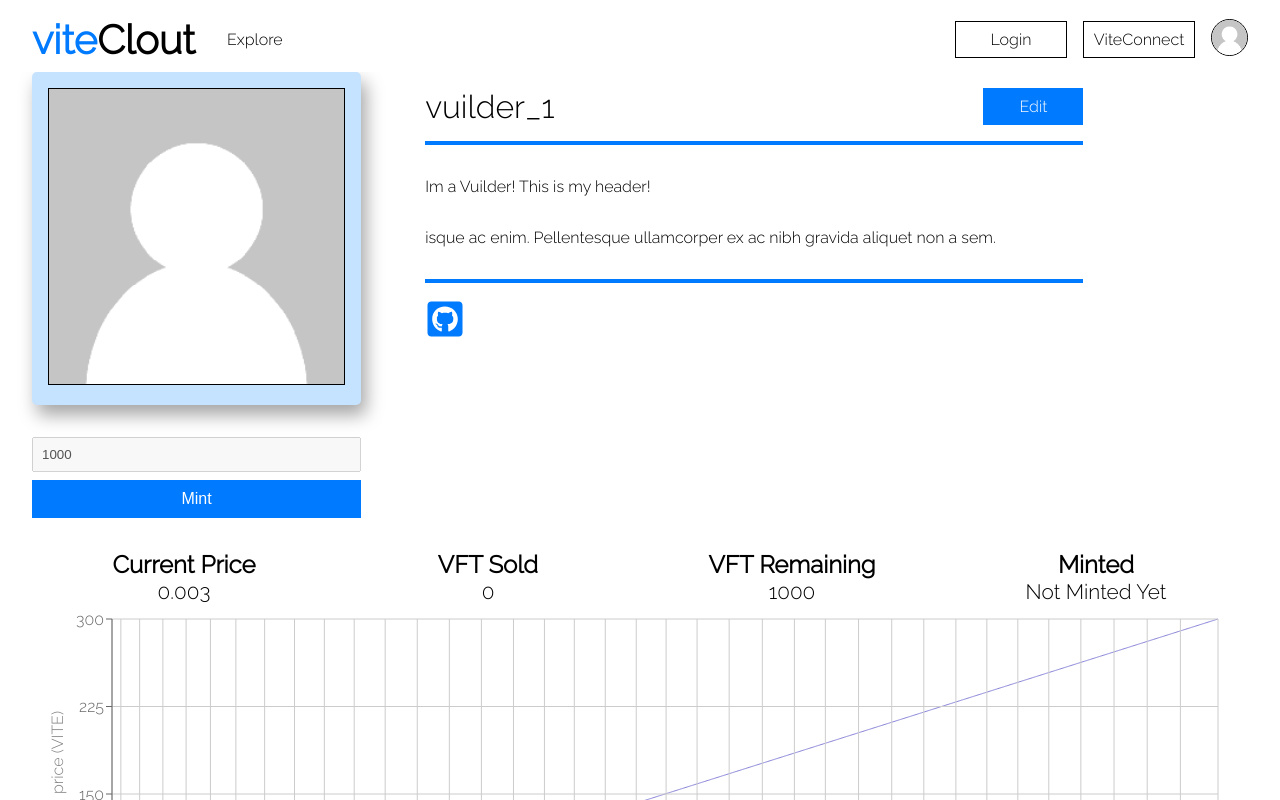
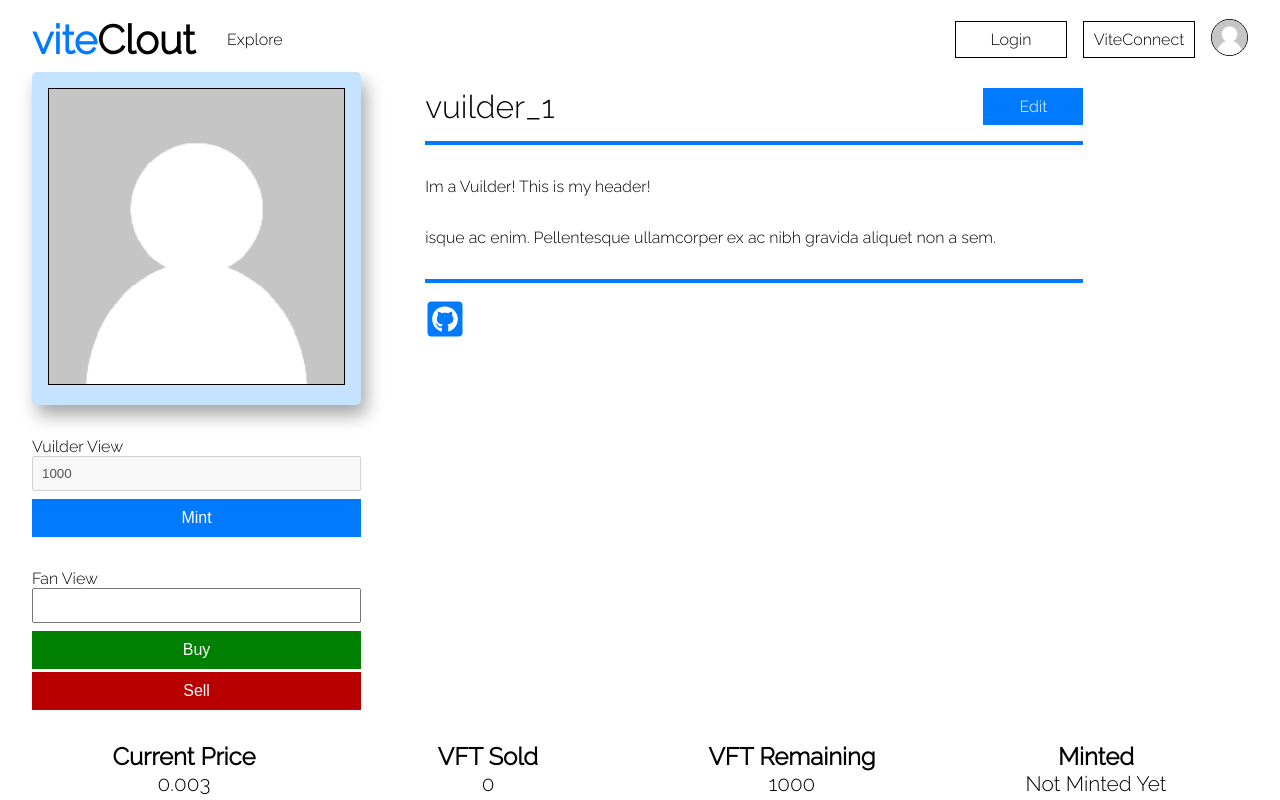
Before and after one commit to DTIV/viteclout, a React (Create React App) app in the folder frontend/: page /vuilder/1 in a window 1280 px wide. Shown: the top 800 px of the page. Built offline with nearby package versions, Linux system fonts and the light colour scheme.

Commit message:
added buy-sell to vuilder profile

```diff
--- a/frontend/src/components/vuilder/VuilderProfile.js
+++ b/frontend/src/components/vuilder/VuilderProfile.js
@@ -33,12 +33,25 @@
                         <img className="profile-pic" src={vuilder.image} alt="" />
                     </div>
                     <div className="mint-wrap">
+                        Vuilder View
                         <form id="mint" action="">
                             <div>
                                 <input id="mint-val" type="text" value="1000" disabled/>
                             </div>
                             <div>
                                 <input id="mint-sub" type="submit" value="Mint"/>
+                            </div>
+                        </form>
+                    </div>
+                    <div className="mint-wrap">
+                        Fan View
+                        <form id="mint" action="">
+                            <div>
+                                <input id="mint-val" type="text"/>
+                            </div>
+                            <div className="buy-sell-wrap">
+                                <input className="transact-btn buy" type="submit" value="Buy"/>
+                                <input className="transact-btn sell" type="submit" value="Sell"/>
                             </div>
                         </form>
                     </div>
--- a/frontend/src/index.css
+++ b/frontend/src/index.css
@@ -12,6 +12,10 @@
   --vite-light-grey: #ccd0d4;
   --table-buy: rgba(63, 252, 63, 0.267);
   --table-sell: rgba(255, 132, 132, 0.266);
+  --buy-color: green;
+  --buy-hover: rgb(0, 182, 0);
+  --sell-color:rgb(184, 0, 0);
+  --sell-hover: rgb(255, 0, 0);
   --lrg-font: 2rem;
   --md-font: 1.5rem;
   --sm-font: 1.3rem
@@ -54,6 +58,16 @@
   margin: 1rem 0;
 }
 
+.transact-btn{
+  padding: 0.5rem;
+  font-size: 1rem;
+  text-align: center;
+  border: none;
+  color: white;
+  cursor: pointer;
+  transition: all 0.5s;
+}
+
 .sec-btn:hover{
   background-color:inherit;
   color: var(--vite-blue);
@@ -89,14 +103,14 @@
   font-size: 2.5rem;
   font-weight: 700;
   text-align: center;
-  margin: 1rem 0;
+  /* margin: 1rem 0; */
 }
 
 .banner{
   padding: 2rem 0;
   background-color: var(--vite-blue);
   color: white;
-  margin: 2rem 0;
+  margin-bottom: 2rem;
 }
 
 
@@ -345,10 +359,37 @@
 .profile-blog{
   width: 80%;
 }
-.mint-wrap{
+
+
+.mint-wrap, .transact-wrap{
   margin: 2rem 0;
 }
 
+.buy-sell-wrap{
+  display: grid;
+  grid-template-rows: 1fr 1fr;
+  grid-gap: 0.2rem;
+}
+
+.buy{
+  background-color: var(--buy-color);
+  border: var(--buy-color) 2px solid;
+}
+
+.buy:hover{
+  background-color: var(--buy-hover);
+  border: var(--buy-hover) 2px solid;
+}
+
+.sell{
+  background-color: var(--sell-color);
+  border: var(--sell-color) 2px solid;
+}
+
+.sell:hover{
+  background-color: var(--sell-hover);
+  border: var(--sell-hovers) 2px solid;
+}
 #mint{
   display: grid;
   grid-gap: 0.5rem;
```
Also changed, not shown: frontend/src/components/fan/FanProfile.js (+105 -1 lines), frontend/src/components/vuilder/Bind.js (deleted, +0 -11 lines), frontend/src/components/auth/Login.js (added).
